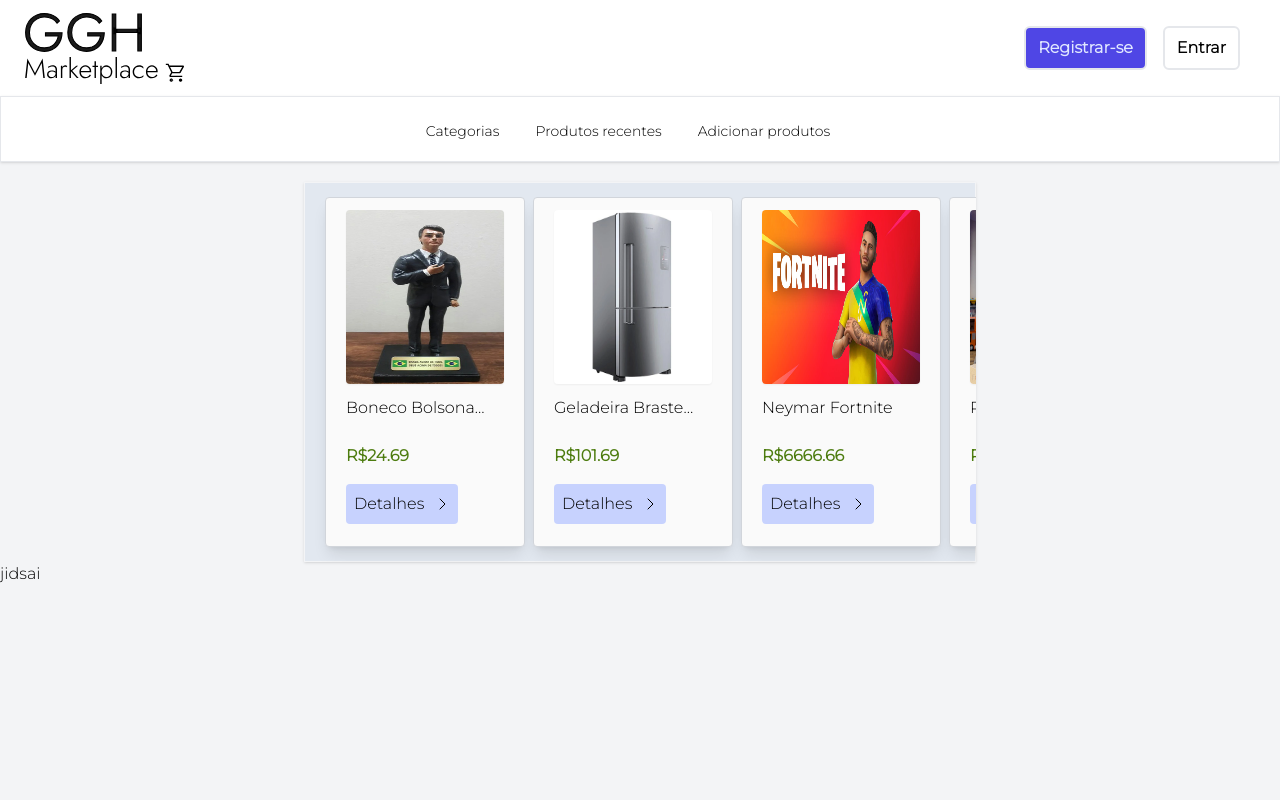
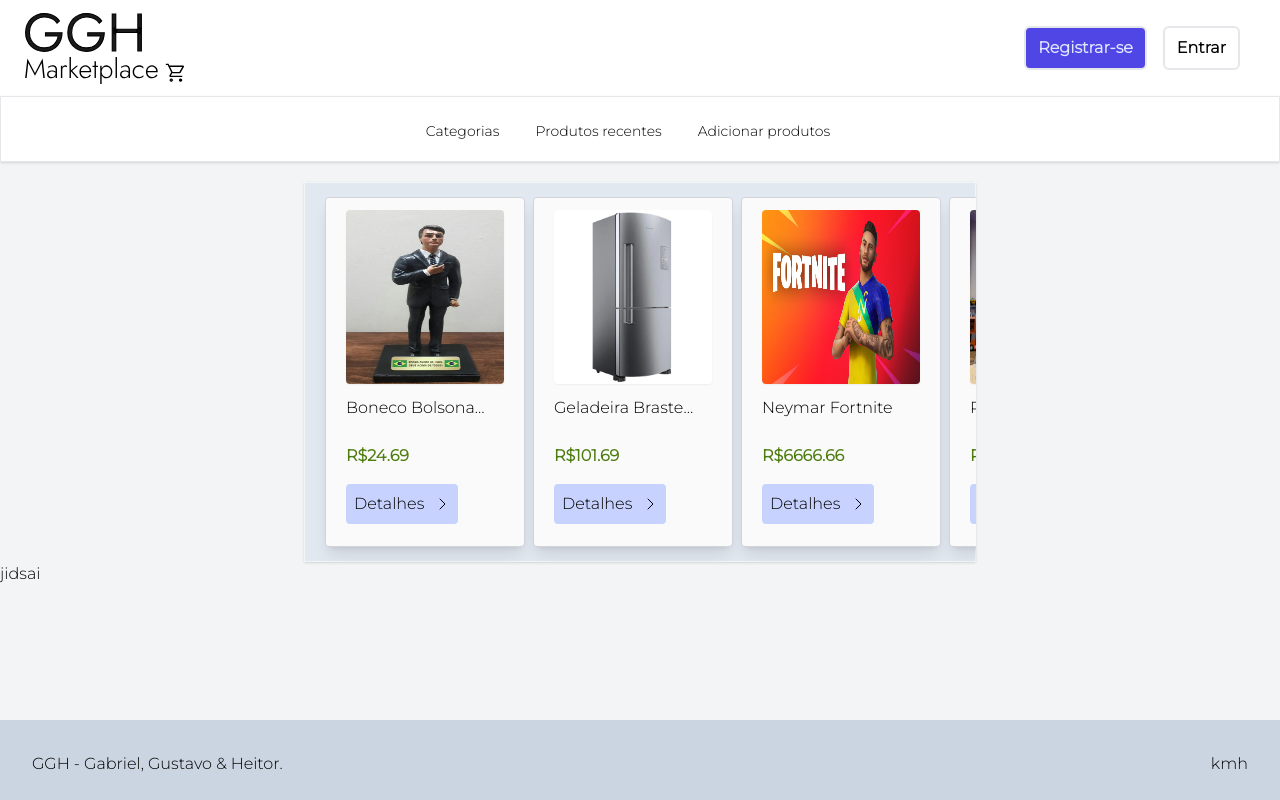
Before and after one commit to machado001/marketplace, a React (Vite) app in the folder react-marketplace/: page / in a window 1280 px wide. Built offline with nearby package versions, Linux system fonts and the light colour scheme; no server answers.

Commit message:
iniciando Footer

```diff
--- /dev/null
+++ b/react-marketplace/src/components/Footer/index.jsx
@@ -0,0 +1,15 @@
+export default function Footer() {
+
+
+return (
+    <div id='footer' className="bg-slate-300 w-full absolute flex justify-between bottom-0 h-20 p-8 ">
+     <p>GGH - Gabriel, Gustavo & Heitor.</p>
+     <ul className="flex">
+        <li>k</li>
+        <li>m</li>
+        <li>h</li>
+     </ul>
+    </div>
+)
+
+}
--- a/react-marketplace/src/routes/root.jsx
+++ b/react-marketplace/src/routes/root.jsx
@@ -1,6 +1,7 @@
 import Destaques from '../components/Destaques'
 import Header from '../components/Header'
 import Produtos from '../components/Produtos'
+import Footer from '../components/Footer'
 
 export default function Root() {
   return (
@@ -8,6 +9,8 @@
       <Header />
       <Destaques />
       <Produtos />
+      <Footer />
+
     </>
   )
 }
```
